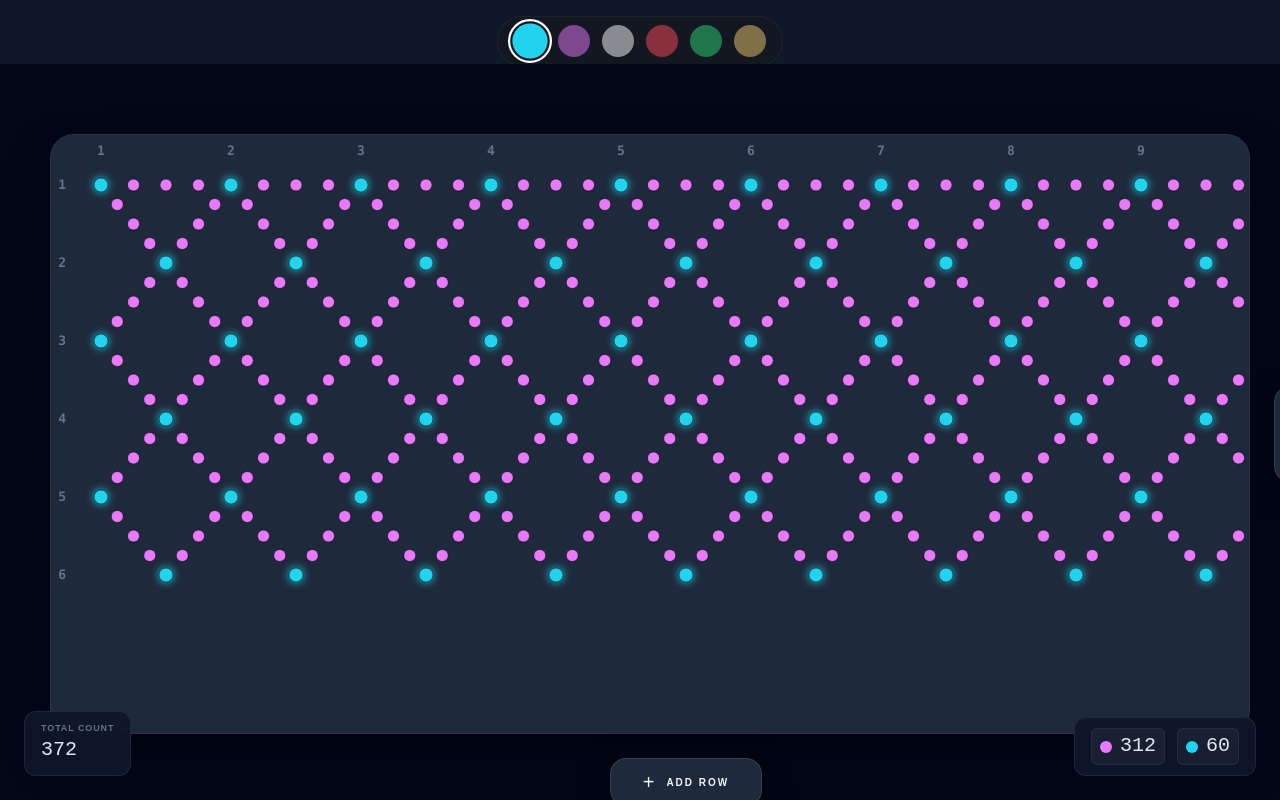
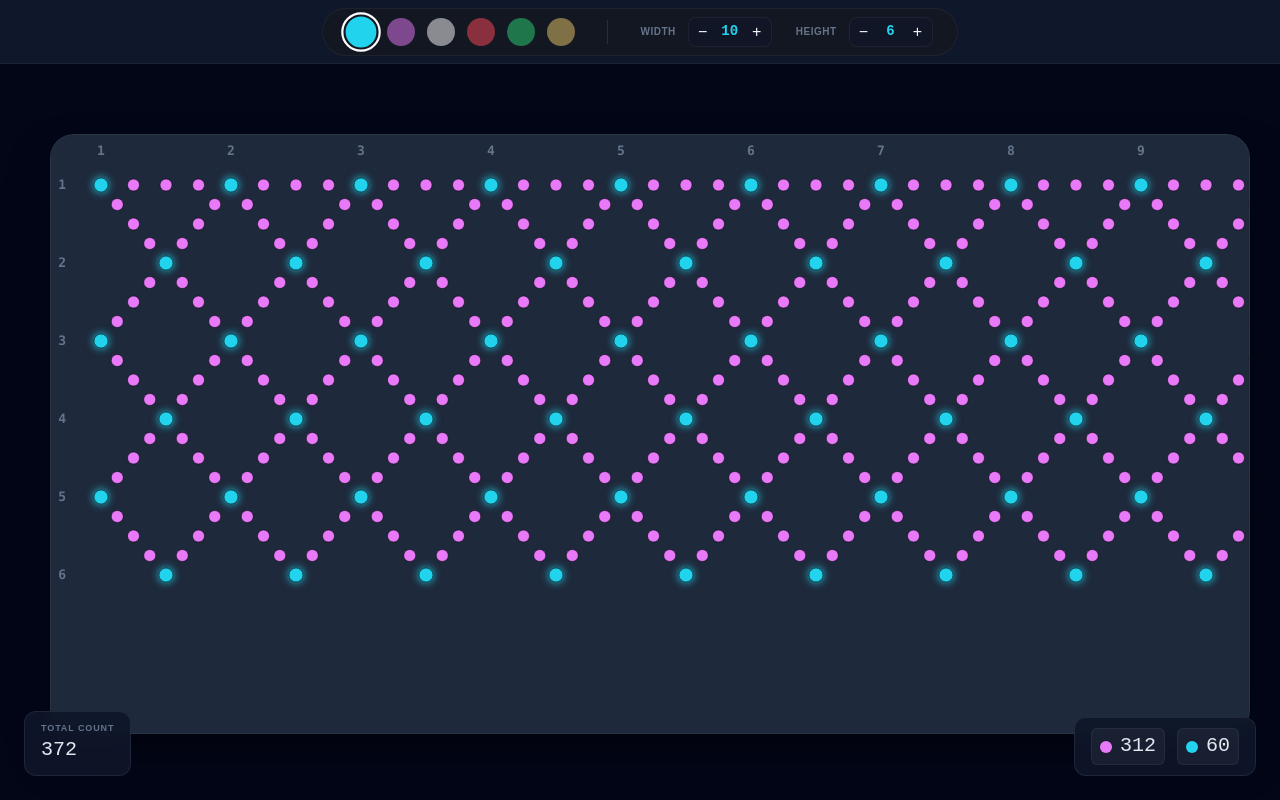
Before and after one commit to anaseal/Utochka, a React (Vite) app: page / in a window 1280 px wide. Built offline with nearby package versions, Linux system fonts and the light colour scheme.

Commit message:
вынесли в хедер +-

```diff
--- a/src/App.tsx
+++ b/src/App.tsx
@@ -1,3 +1,4 @@
+/* src/App.tsx */
 import { useState } from 'react';
 import { useGrid } from './hooks/useGrid';
 import { useDrawing } from './hooks/useDrawing';
@@ -17,8 +18,14 @@ function App() {
   const beads = useGrid(gridSize);
   const drawingControls = useDrawing(PALETTE[0]);
 
-  const addRow = () => setGridSize(prev => ({ ...prev, height: prev.height + 1 }));
-  const addCol = () => setGridSize(prev => ({ ...prev, width: prev.width + 1 }));
+  // Функции изменения размера с защитой (минимум 1)
+  const updateWidth = (delta: number) => {
+    setGridSize(prev => ({ ...prev, width: Math.max(1, prev.width + delta) }));
+  };
+
+  const updateHeight = (delta: number) => {
+    setGridSize(prev => ({ ...prev, height: Math.max(1, prev.height + delta) }));
+  };
 
   return (
     <main className="editor">
@@ -26,13 +33,15 @@ function App() {
         palette={PALETTE}
         activeColor={drawingControls.activeColor}
         setActiveColor={drawingControls.setActiveColor}
+        gridWidth={gridSize.width}
+        gridHeight={gridSize.height}
+        onWidthChange={updateWidth}
+        onHeightChange={updateHeight}
       />
 
       <CanvasView
         beads={beads}
         {...drawingControls}
-        onAddRow={addRow}
-        onAddCol={addCol}
       />
     </main>
   );
--- a/src/components/Editor/CanvasView.css
+++ b/src/components/Editor/CanvasView.css
@@ -10,11 +10,9 @@
   bottom: 0;
   height: calc(100vh - var(--palette-height));
   overflow: hidden;
-
   display: flex;
   align-items: flex-start;
   justify-content: flex-start;
-
   background-color: #020617;
 }
 
@@ -30,12 +28,7 @@
   flex-shrink: 0;
 }
 
-.canvas__main-row {
-  display: flex;
-  align-items: center;
-  gap: 24px;
-}
-
+/* Изменено: Контейнер для SVG теперь управляет внутренним скроллом */
 .canvas__svg {
   display: block;
   background-color: var(--color-canvas);
@@ -44,15 +37,19 @@
   border: 1px solid rgba(255, 255, 255, 0.05);
   width: 1200px;
   height: 600px;
-
-  /* Включаем внутренний скролл */
   overflow: auto;
   position: relative;
   scrollbar-width: thin;
   scrollbar-color: #334155 rgba(0, 0, 0, 0.2);
 }
 
-/* Элементы индексов внутри SVG */
+/* Элемент: Содержимое SVG. Используем overflow: visible для отображения индексов вне вьюбокса */
+.canvas__svg-content {
+  display: block;
+  overflow: visible;
+}
+
+/* Элемент: Текстовые индексы осей внутри SVG */
 .canvas__axis-text {
   fill: #64748b; /* slate-500 */
   font-family: ui-monospace, SFMono-Regular, Menlo, Monaco, Consolas, monospace;
@@ -62,74 +59,7 @@
   user-select: none;
 }
 
-.canvas__svg-content {
-  display: block;
-  overflow: visible; /* Чтобы индексы по краям не обрезались */
-}
-
-/* Webkit Scrollbar */
-.canvas__svg::-webkit-scrollbar {
-  width: 8px;
-  height: 8px;
-}
-.canvas__svg::-webkit-scrollbar-track {
-  background: rgba(15, 23, 42, 0.5);
-  border-radius: 10px;
-  margin: 10px;
-}
-.canvas__svg::-webkit-scrollbar-thumb {
-  background: #334155;
-  border-radius: 10px;
-  border: 2px solid #1e293b;
-}
-
-/* --- Block: Control Buttons --- */
-.control-btn {
-  display: flex;
-  align-items: center;
-  justify-content: center;
-  background-color: var(--color-panel);
-  color: #f1f5f9;
-  border: 1px solid rgba(255, 255, 255, 0.1);
-  box-shadow: 0 10px 30px rgba(0, 0, 0, 0.5);
-  transition: all 0.2s cubic-bezier(0.4, 0, 0.2, 1);
-  cursor: pointer;
-  z-index: 40;
-  border-radius: 16px;
-  flex-shrink: 0;
-}
-
-.control-btn:hover {
-  background-color: #334155;
-  transform: scale(1.05);
-  border-color: rgba(255, 255, 255, 0.2);
-}
-
-.control-btn--col {
-  flex-direction: column;
-  height: 96px;
-  width: 48px;
-}
-
-.control-btn--row {
-  height: 48px;
-  padding: 0 32px;
-  align-self: center;
-}
-
-.control-btn__label {
-  font-size: 10px;
-  font-weight: 900;
-  text-transform: uppercase;
-  letter-spacing: 0.2em;
-}
-
-.control-btn__label--rotated {
-  font-size: 9px;
-  transform: rotate(90deg);
-}
-
-/* --- Block: Stats --- */
+/* --- Block: Stats (Панели статистики) --- */
 .stats {
   position: fixed;
   bottom: 24px;
@@ -144,8 +74,13 @@
   gap: 12px;
 }
 
-.stats--left { left: 24px; }
-.stats--right { right: 24px; }
+.stats--left {
+  left: 24px;
+}
+
+.stats--right {
+  right: 24px;
+}
 
 .stats__item {
   display: flex;
@@ -166,6 +101,7 @@
   font-size: 20px;
 }
 
+/* Элемент: Цветовой индикатор в статистике */
 .stats__color-badge {
   display: flex;
   align-items: center;
@@ -182,11 +118,29 @@
   border-radius: 50%;
 }
 
-.palette__list ul,
-.stats ul {
+.stats__list {
   list-style: none;
   margin: 0;
   padding: 0;
   display: flex;
   align-items: center;
+  gap: 12px;
 }
+
+/* Webkit Scrollbar */
+.canvas__svg::-webkit-scrollbar {
+  width: 8px;
+  height: 8px;
+}
+
+.canvas__svg::-webkit-scrollbar-track {
+  background: rgba(15, 23, 42, 0.5);
+  border-radius: 10px;
+  margin: 10px;
+}
+
+.canvas__svg::-webkit-scrollbar-thumb {
+  background: #334155;
+  border-radius: 10px;
+  border: 2px solid #1e293b;
+}
--- a/src/components/Editor/CanvasView.tsx
+++ b/src/components/Editor/CanvasView.tsx
@@ -11,8 +11,6 @@ interface CanvasViewProps {
   paintBead: (id: string) => void;
   startDrawing: () => void;
   stopDrawing: () => void;
-  onAddRow: () => void;
-  onAddCol: () => void;
 }
 
 export const CanvasView = ({
@@ -22,8 +20,6 @@ export const CanvasView = ({
   paintBead,
   startDrawing,
   stopDrawing,
-  onAddRow,
-  onAddCol
 }: CanvasViewProps) => {
 
   const dim = useMemo(() => {
@@ -45,7 +41,6 @@ export const CanvasView = ({
     return Array.from(stats.entries());
   }, [beads, designMap]);
 
-  // Фильтрация узлов для осей координат
   const xAxesNodes = useMemo(() =>
     beads.filter(b => b.type === 'NODE' && b.logicalIndex.row === 0),
   [beads]);
@@ -54,7 +49,6 @@ export const CanvasView = ({
     beads.filter(b => b.type === 'NODE' && b.logicalIndex.col === 0),
   [beads]);
 
-  // Вычисление фиксированных базовых линий для выравнивания "в одну линию"
   const baselineY = useMemo(() =>
     xAxesNodes.length > 0 ? Math.min(...xAxesNodes.map(n => n.y)) - 30 : 20,
   [xAxesNodes]);
@@ -72,7 +66,6 @@ export const CanvasView = ({
       onDragStart={(e) => e.preventDefault()}
     >
       <section className="canvas">
-        <div className="canvas__main-row">
         <div className="canvas__svg">
           <svg
             width={dim.w}
@@ -81,7 +74,6 @@ export const CanvasView = ({
             aria-label="Silyanka Design Canvas"
             className="canvas__svg-content"
           >
-              {/* Горизонтальные индексы (Колонки) - Выровнены по baselineY */}
             <g className="canvas__ruler-group" aria-hidden="true">
               {xAxesNodes.map((node, i) => (
                 <text
@@ -96,7 +88,6 @@ export const CanvasView = ({
               ))}
             </g>
 
-              {/* Вертикальные индексы (Ряды) - Выровнены по baselineX */}
             <g className="canvas__ruler-group" aria-hidden="true">
               {yAxesNodes.map((node, i) => (
                 <text
@@ -122,25 +113,6 @@ export const CanvasView = ({
             ))}
           </svg>
         </div>
-
-          <button
-            onClick={(e) => { e.stopPropagation(); onAddCol(); }}
-            className="control-btn control-btn--col"
-            aria-label="Add column"
-          >
-            <span className="text-xl mb-1" aria-hidden="true">+</span>
-            <span className="control-btn__label control-btn__label--rotated">Col</span>
-          </button>
-        </div>
-
-        <button
-          onClick={(e) => { e.stopPropagation(); onAddRow(); }}
-          className="control-btn control-btn--row"
-          aria-label="Add row"
-        >
-          <span className="text-xl mr-3" aria-hidden="true">+</span>
-          <span className="control-btn__label">Add Row</span>
-        </button>
       </section>
 
       <aside className="stats stats--left">
@@ -154,11 +126,7 @@ export const CanvasView = ({
         <ul className="flex gap-3 list-none p-0 m-0">
           {colorStats.map(([color, count]) => (
             <li key={color} className="stats__color-badge">
-              <span
-                className="stats__indicator"
-                style={{ backgroundColor: color }}
-                role="presentation"
-              />
+              <span className="stats__indicator" style={{ backgroundColor: color }} />
               <span className="stats__value text-xs">{count}</span>
             </li>
           ))}
--- a/src/components/Editor/Header.css
+++ b/src/components/Editor/Header.css
@@ -1,47 +1,90 @@
-/* Блок Header: семантический контейнер верхнего уровня */
+/* src/components/Editor/Header.css */
 .header {
   display: flex;
   align-items: center;
   justify-content: center;
   width: 100%;
-  padding: 1rem;
+  height: var(--palette-height);
   background-color: #0f172a;
   border-bottom: 1px solid rgba(255, 255, 255, 0.05);
   box-shadow: 0 10px 30px rgba(0, 0, 0, 0.3);
+  z-index: 100;
 }
 
-/* Блок Palette: независимый компонент выбора цвета */
-.palette {
+.header__nav {
   display: flex;
-  gap: 0.75rem;
-  padding: 0.5rem 1rem;
+  align-items: center;
+  gap: 2rem;
+  padding: 0.5rem 1.5rem;
   background-color: rgba(24, 24, 27, 0.5);
   border-radius: 9999px;
   border: 1px solid rgba(255, 255, 255, 0.05);
 }
 
-/* Элемент палитры: кнопка цвета */
+.header__divider {
+  width: 1px;
+  height: 24px;
+  background-color: rgba(255, 255, 255, 0.1);
+}
+
+/* Palette Styles */
+.palette { display: flex; gap: 0.75rem; }
 .palette__color {
-  width: 2rem;
-  height: 2rem;
+  width: 1.75rem;
+  height: 1.75rem;
   border-radius: 50%;
   border: none;
   cursor: pointer;
   background-color: var(--color-value);
-  transition: transform 0.2s, opacity 0.2s;
+  transition: all 0.2s;
   opacity: 0.5;
 }
-
-/* Состояния элементов (Hover) */
-.palette__color:hover {
-  transform: scale(1.1);
-  opacity: 1;
-}
-
-/* Модификатор: активное состояние кнопки */
+.palette__color:hover { opacity: 1; transform: scale(1.1); }
 .palette__color--active {
   opacity: 1;
   transform: scale(1.1);
   outline: 2px solid #ffffff;
   outline-offset: 2px;
 }
+
+/* Grid Controls Styles */
+.grid-controls { display: flex; gap: 1.5rem; }
+.grid-controls__group { display: flex; align-items: center; gap: 0.75rem; }
+.grid-controls__label {
+  font-size: 10px;
+  font-weight: 800;
+  color: #64748b;
+  text-transform: uppercase;
+  letter-spacing: 0.05em;
+}
+.grid-controls__actions {
+  display: flex;
+  align-items: center;
+  background: rgba(15, 23, 42, 0.6);
+  border-radius: 8px;
+  padding: 2px;
+  border: 1px solid rgba(255, 255, 255, 0.05);
+}
+.grid-controls__btn {
+  width: 24px;
+  height: 24px;
+  display: flex;
+  align-items: center;
+  justify-content: center;
+  background: transparent;
+  color: #f1f5f9;
+  border: none;
+  cursor: pointer;
+  font-size: 16px;
+  border-radius: 4px;
+  transition: background 0.2s;
+}
+.grid-controls__btn:hover { background: rgba(255, 255, 255, 0.1); }
+.grid-controls__value {
+  min-width: 30px;
+  text-align: center;
+  font-family: ui-monospace, monospace;
+  font-weight: 600;
+  font-size: 14px;
+  color: #22d3ee;
+}
--- a/src/components/Editor/Header.tsx
+++ b/src/components/Editor/Header.tsx
@@ -1,15 +1,30 @@
+/* src/components/Editor/Header.tsx */
 import './Header.css';
 
 interface HeaderProps {
   palette: string[];
   activeColor: string;
   setActiveColor: (color: string) => void;
+  gridWidth: number;
+  gridHeight: number;
+  onWidthChange: (delta: number) => void;
+  onHeightChange: (delta: number) => void;
 }
 
-export const Header = ({ palette, activeColor, setActiveColor }: HeaderProps) => {
+export const Header = ({
+  palette,
+  activeColor,
+  setActiveColor,
+  gridWidth,
+  gridHeight,
+  onWidthChange,
+  onHeightChange
+}: HeaderProps) => {
   return (
     <header className="header">
-      <nav className="palette" aria-label="Color Palette">
+      <nav className="header__nav" aria-label="Editor Controls">
+        {/* Блок палитры */}
+        <div className="palette" aria-label="Color Palette">
           {palette.map((color) => (
             <button
               key={color}
@@ -17,9 +32,33 @@ export const Header = ({ palette, activeColor, setActiveColor }: HeaderProps) =>
               className={`palette__color ${activeColor === color ? 'palette__color--active' : ''}`}
               style={{ '--color-value': color } as React.CSSProperties}
               aria-label={`Select color ${color}`}
-            aria-pressed={activeColor === color}
             />
           ))}
+        </div>
+
+        {/* Разделитель */}
+        <div className="header__divider" />
+
+        {/* Блок управления сеткой */}
+        <div className="grid-controls">
+          <div className="grid-controls__group">
+            <span className="grid-controls__label">Width</span>
+            <div className="grid-controls__actions">
+              <button onClick={() => onWidthChange(-1)} className="grid-controls__btn">−</button>
+              <span className="grid-controls__value">{gridWidth}</span>
+              <button onClick={() => onWidthChange(1)} className="grid-controls__btn">+</button>
+            </div>
+          </div>
+
+          <div className="grid-controls__group">
+            <span className="grid-controls__label">Height</span>
+            <div className="grid-controls__actions">
+              <button onClick={() => onHeightChange(-1)} className="grid-controls__btn">−</button>
+              <span className="grid-controls__value">{gridHeight}</span>
+              <button onClick={() => onHeightChange(1)} className="grid-controls__btn">+</button>
+            </div>
+          </div>
+        </div>
       </nav>
     </header>
   );
```
Lines whose indentation alone changed are shown as unchanged.
